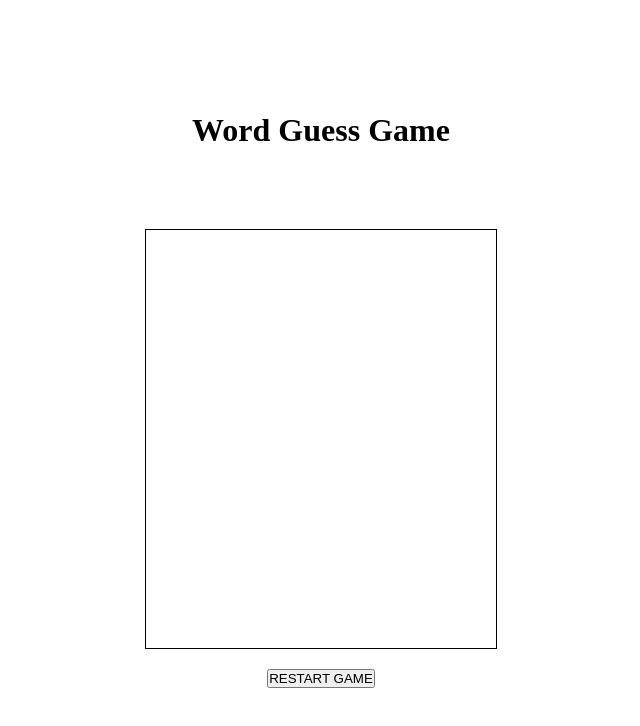
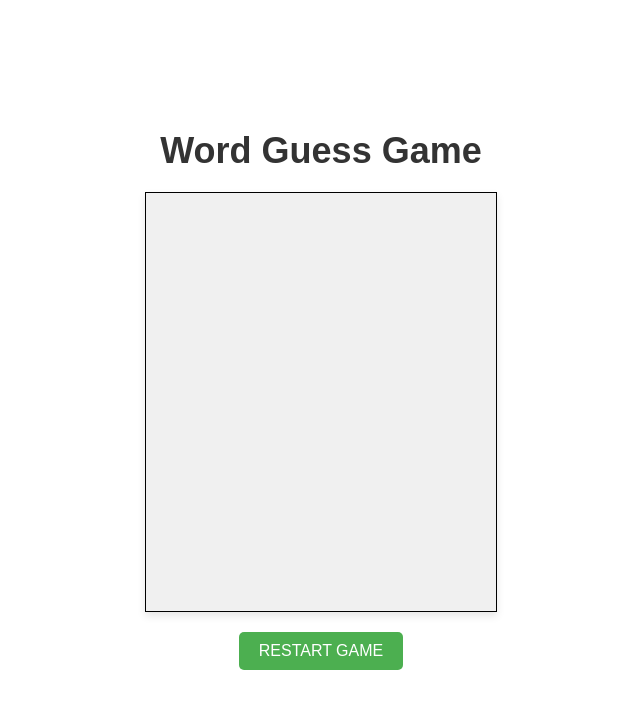
Before and after one commit to DavidkJun/Async-wgg, a plain HTML site: page public/index.html in a window 1280 px wide. Shown: the whole page, without its empty margins (319-959 px from the left). Drawn offline with Linux system fonts and the light colour scheme.

Commit message:
commented old function for checking letters to refactor it

```diff
--- a/public/client.js
+++ b/public/client.js
@@ -49,7 +49,7 @@ async function getNewWord() {
     }
 }
 
-async function createGameBoard() {
+function createGameBoard() {
     let cellIndex = 1;
     for (let row = 0; row < rows; row++) {
         for (let col = 0; col < columns; col++) {
@@ -100,7 +100,7 @@ function inputRegister(event) {
             console.error(error)
         });
 }
-
+/*
 function checkLetters(obj, curRow) {
     const startIndex = (curRow - 1) * columns + 1;
     let allCorrect = true;
@@ -122,6 +122,7 @@ function checkLetters(obj, curRow) {
         setTimeout(checkForWin, 1000);
     }
 }
+*/
 
 const checkForWin = () => {
     alert("You Won, Congratulations!!!");
--- a/public/styles.css
+++ b/public/styles.css
@@ -15,9 +15,12 @@ body {
 }
 
 h1 {
-    margin-bottom: 60px;
+    font-family: 'Arial', sans-serif;
+    text-align: center;
+    font-size: 36px;
+    color: #333;
 }
-
+/*
 #area {
     width: 351.4px;
     height: 420px;
@@ -25,7 +28,17 @@ h1 {
     margin: 0 auto;
     font-size: 0;
 }
+*/
 
+#area {
+    width: 351.4px;
+    height: 420px;
+    border: 1px solid #000;
+    font-size: 0;
+    background-color: #f0f0f0;
+    box-shadow: 0 4px 8px rgba(0, 0, 0, 0.1);
+
+}
 .cell {
     width: 70px;
     height: 70px;
@@ -42,6 +55,7 @@ h1 {
 .cell:hover {
     background-color: #f2f2f2;
     transform: scale(1.05);
+    cursor: pointer;
 }
 
 .cell.correct {
@@ -57,3 +71,16 @@ h1 {
     background-color: grey;
     color: black;
 }
+button {
+    background-color: #4CAF50;
+    color: white;
+    padding: 10px 20px;
+    border: none;
+    border-radius: 5px;
+    cursor: pointer;
+    font-size: 16px;
+}
+
+button:hover {
+    background-color: #45a049;
+}
```
